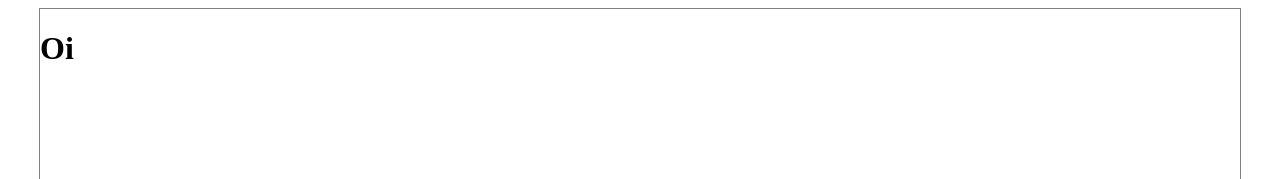
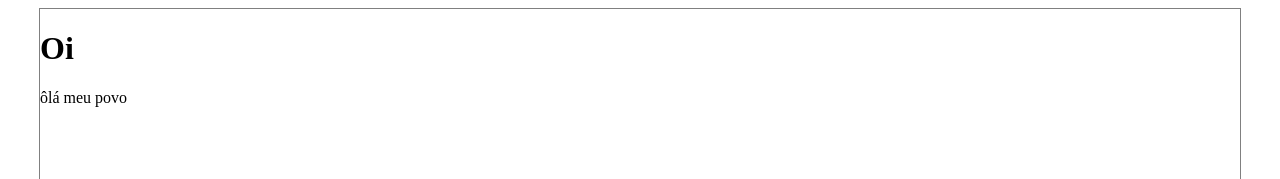
Before and after one commit to CamillaDevs/Html-exemplos, a plain HTML site: page index.html in a window 1280 px wide. Shown: the top 179 px of the page. Drawn offline with Linux system fonts and the light colour scheme.

Commit message:
proximo commit

```diff
--- a/index.html
+++ b/index.html
@@ -18,7 +18,7 @@
     <div class="container">
 
         <h1>Oi</h1>
-
+        <p>ôlá meu povo</p>
 
     </div>
 
```
